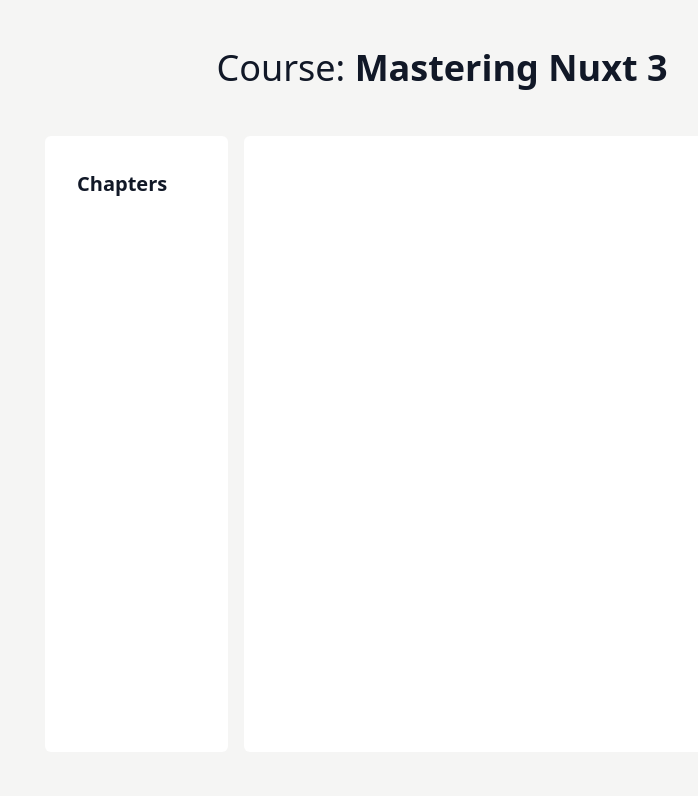
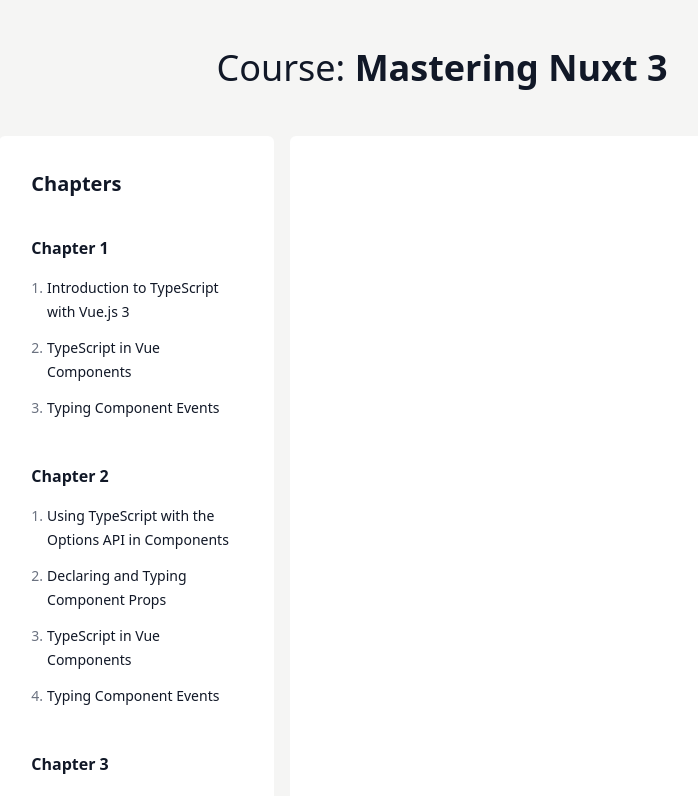
Before and after one commit to michael-farwell/nuxt-learning, a Nuxt app: page /course in a window 1280 px wide. Shown: the top 796 px of the page, without its empty margins (198-896 px from the left). Built offline with nearby package versions, Linux system fonts and the light colour scheme.

Commit message:
complete 1-9

```diff
--- a/pages/course.vue
+++ b/pages/course.vue
@@ -1,7 +1,7 @@
 <script
     setup
     lang="ts">
-
+const { chapters } = useCourse();
 </script>
 
 <template>
@@ -16,9 +16,22 @@
     </div>
 
     <div class="flex flex-row justify-center flex-grow">
-      <div class="prose mr-4 p-8 bg-white rounded-md min-w-[20ch] flex flex-col">
+      <div class="prose mr-4 p-8 bg-white rounded-md min-w-[20ch] max-w-[30ch] flex flex-col">
         <h3>Chapters</h3>
-        <!-- All the lessons for the course listed here -->
+        <div
+            class="space-y-1 mb-4 flex flex-col"
+            v-for="chapter in chapters"
+            :key="chapter.slug">
+          <h4>{{chapter.title}}</h4>
+          <NuxtLink
+              v-for="(lesson, index) in chapter.lessons"
+              :key="lesson.slug"
+              class="flex flex-row space-x-1 no-underline prose-sm font-normal py-1 px-4 -mx-4"
+              :to="`/course/chapter/${chapter.slug}/lesson/${lesson.slug}`">
+            <span class="text-gray-500">{{ index + 1 }}.</span>
+            <span>{{lesson.title}}</span>
+          </NuxtLink>
+        </div>
       </div>
 
       <div class="prose p-12 bg-white rounded-md w-[65ch]">
```
